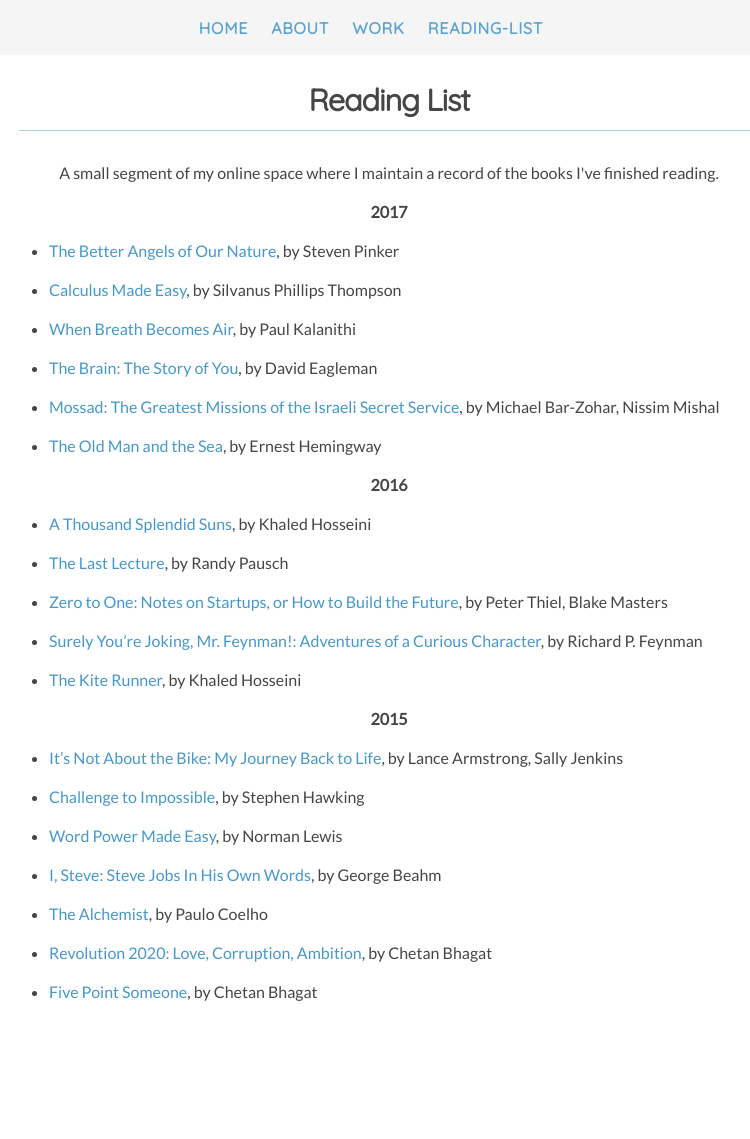
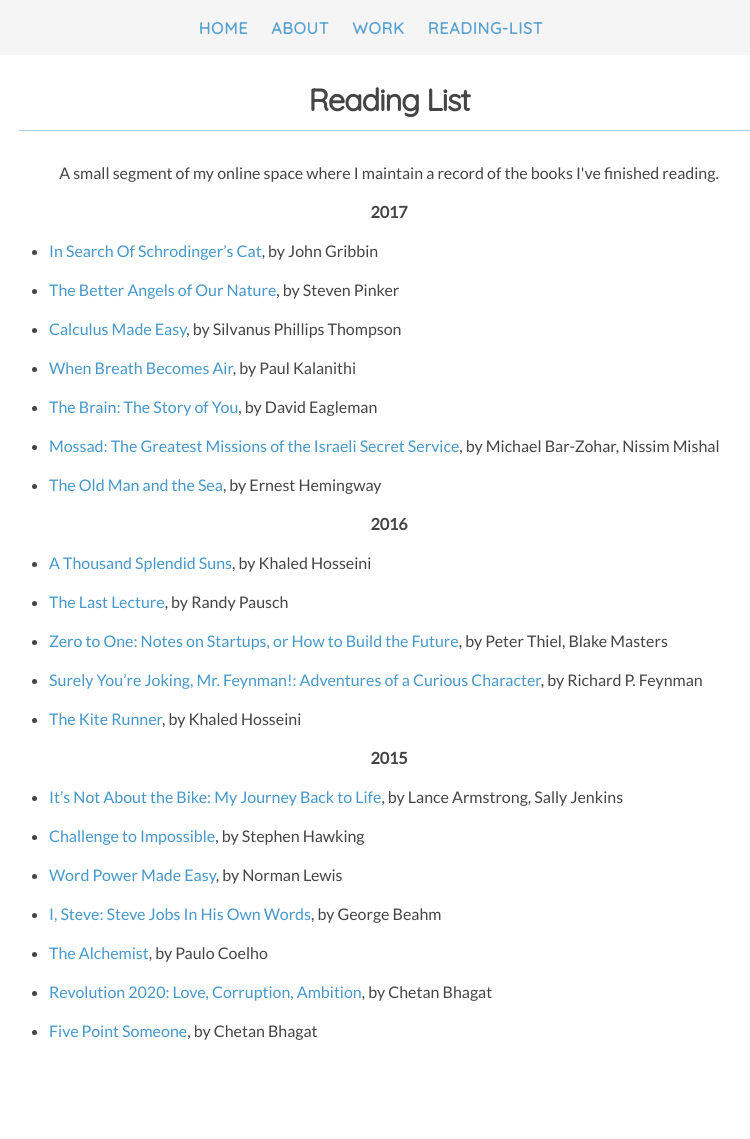
Before and after one commit to lprimeroo/saruftw.github.io.old, a Jekyll site: the page built from readinglist.md, in a window 1280 px wide. Shown: the whole page, without its empty margins (251-1001 px from the left). Built offline with Jekyll 4.4.1, drawn with Linux system fonts in a browser that asks for light colours; nearby versions of some CDN libraries; before the commit the page ends 1100 px from its top, so only the background shows below that.

Commit message:
Update readinglist.md

```diff
--- a/readinglist.md
+++ b/readinglist.md
@@ -11,6 +11,8 @@ permalink: /readinglist/
 <p align="center">
 	<strong>2017</strong>
 </p>
+
+* <a href="https://www.amazon.com/Search-Schrodingers-Cat-Updated-Gribbin/dp/B00C6OM9V6/ref=sr_1_2?ie=UTF8&qid=1505757323&sr=8-2&keywords=In+Search+Of+Schrodinger%27s+Cat">In Search Of Schrodinger's Cat</a>, by John Gribbin
 
 * <a href="https://www.amazon.com/Better-Angels-Our-Nature-Violence/dp/0143122010/ref=sr_1_1?ie=UTF8&qid=1499622864&sr=8-1&keywords=The+Better+Angels+of+Our+Nature">The Better Angels of Our Nature</a>, by Steven Pinker
 
```
